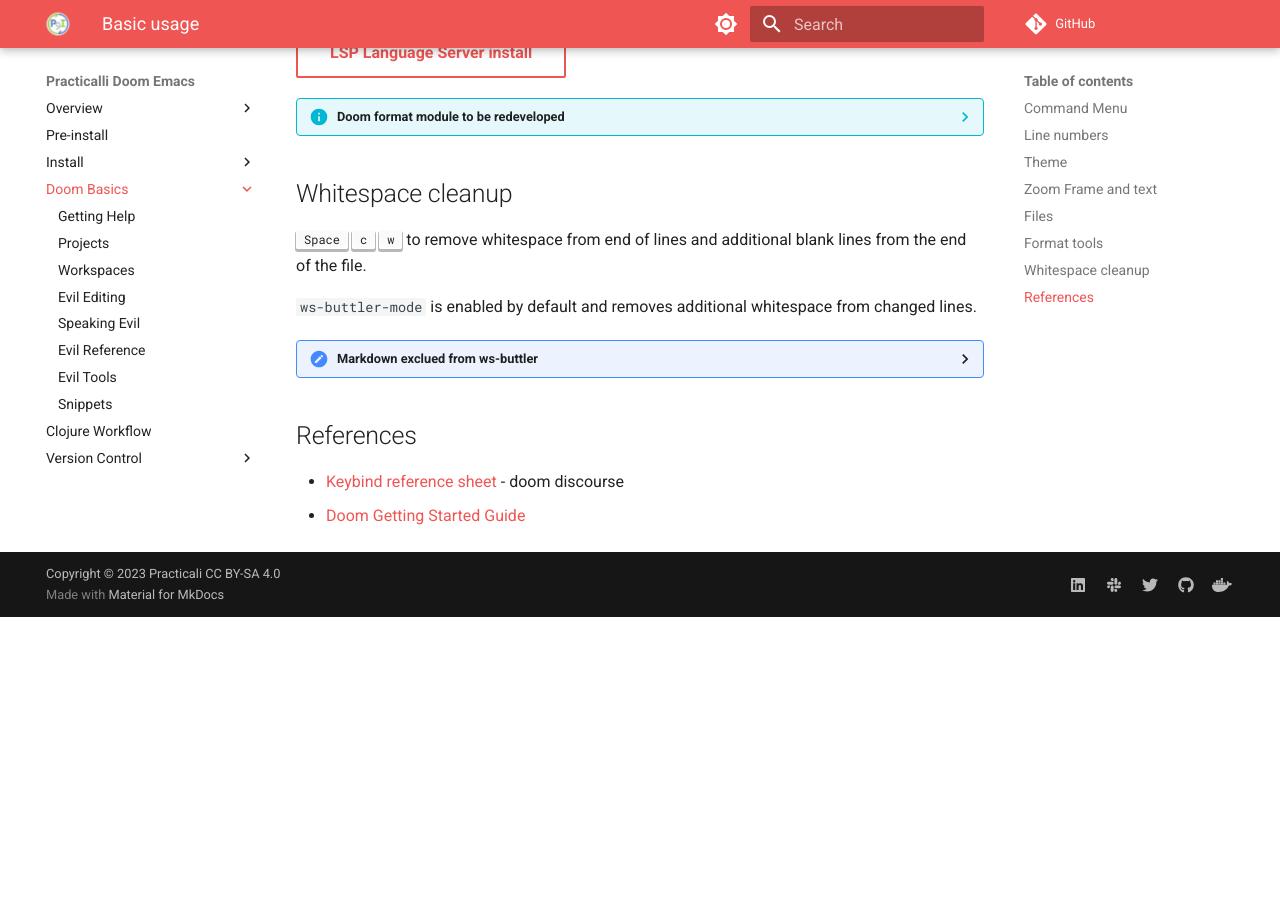
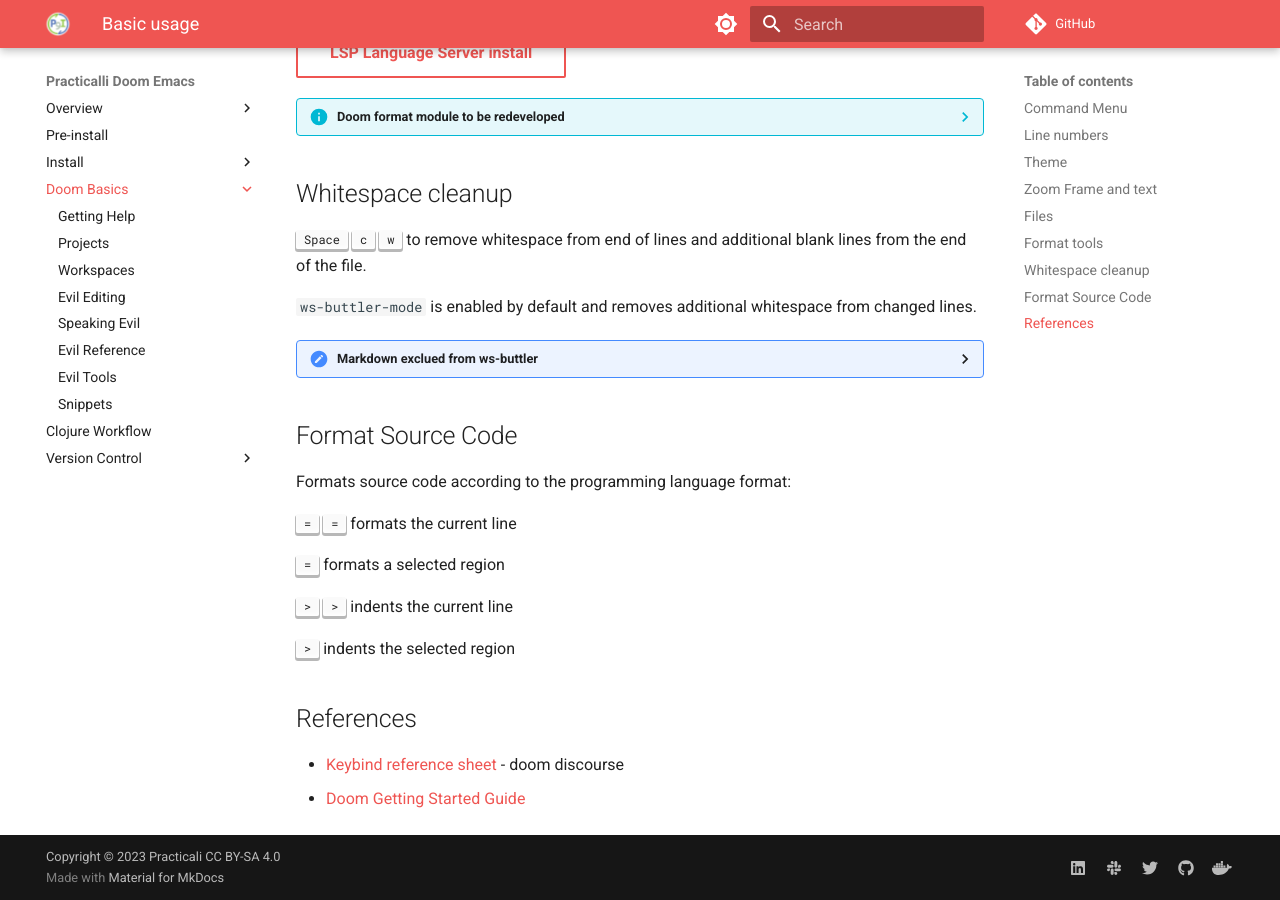
Before and after one commit to practicalli/doom-emacs, an MkDocs documentation site: the page built from docs/basics/index.md, in a window 1280 px wide and 900 px high, scrolled down 1874 px. Built offline with MkDocs 1.6.1 and Material for MkDocs 9.7.7, drawn with Linux system fonts in a browser that asks for light colours; comment, search, counter and statistics services are not loaded; before the commit the page ends 2491 px from its top, so only the background shows below that.

Commit message:
basics: format and indent key bindings
`=` and `==` for formatting regions and current line of source code

`>` and `>>` to indent a region or line

````diff
--- a/docs/basics/index.md
+++ b/docs/basics/index.md
@@ -93,6 +93,18 @@
     (setq ws-butler-global-exempt-modes '(special-mode comint-mode term-mode eshell-mode diff-mode))
     ```
 
+## Format Source Code
+
+Formats source code according to the programming language format:
+
+++equal++ ++equal++ formats the current line
+
+++equal++ formats a selected region
+
+++greater-than++ ++greater-than++ indents the current line
+
+++greater-than++ indents the selected region
+
 
 ## References
 
````
